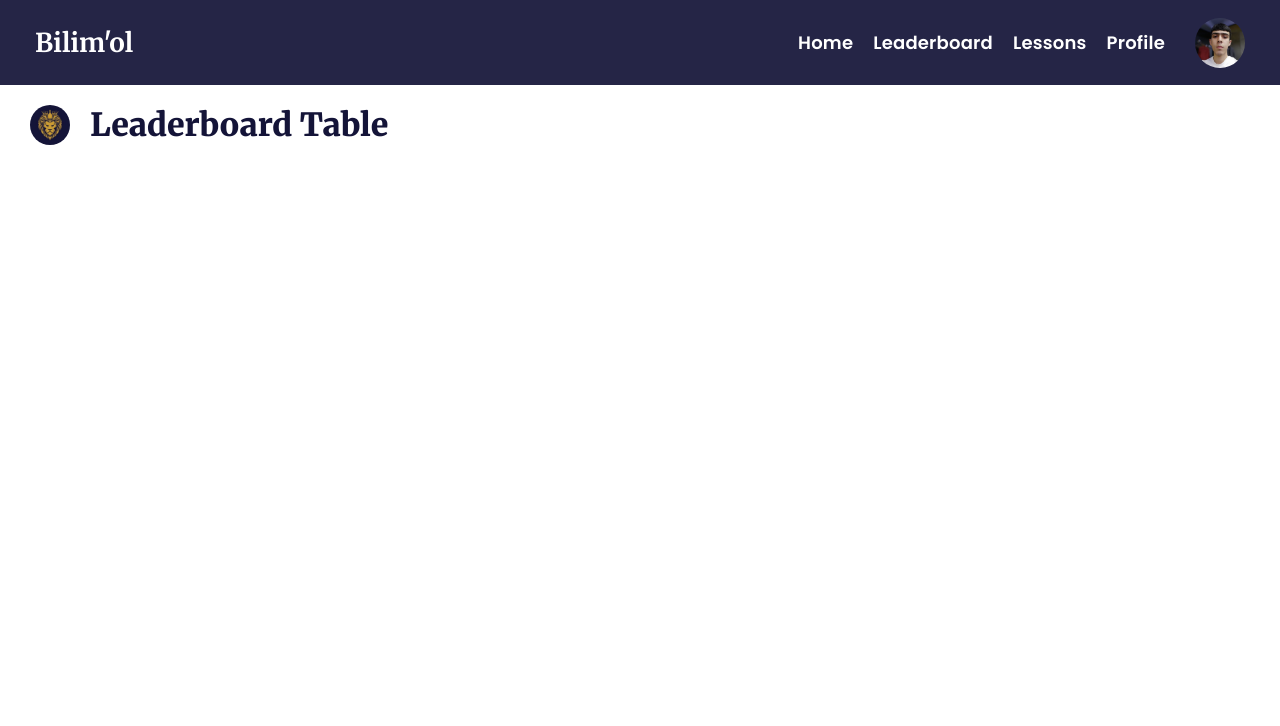
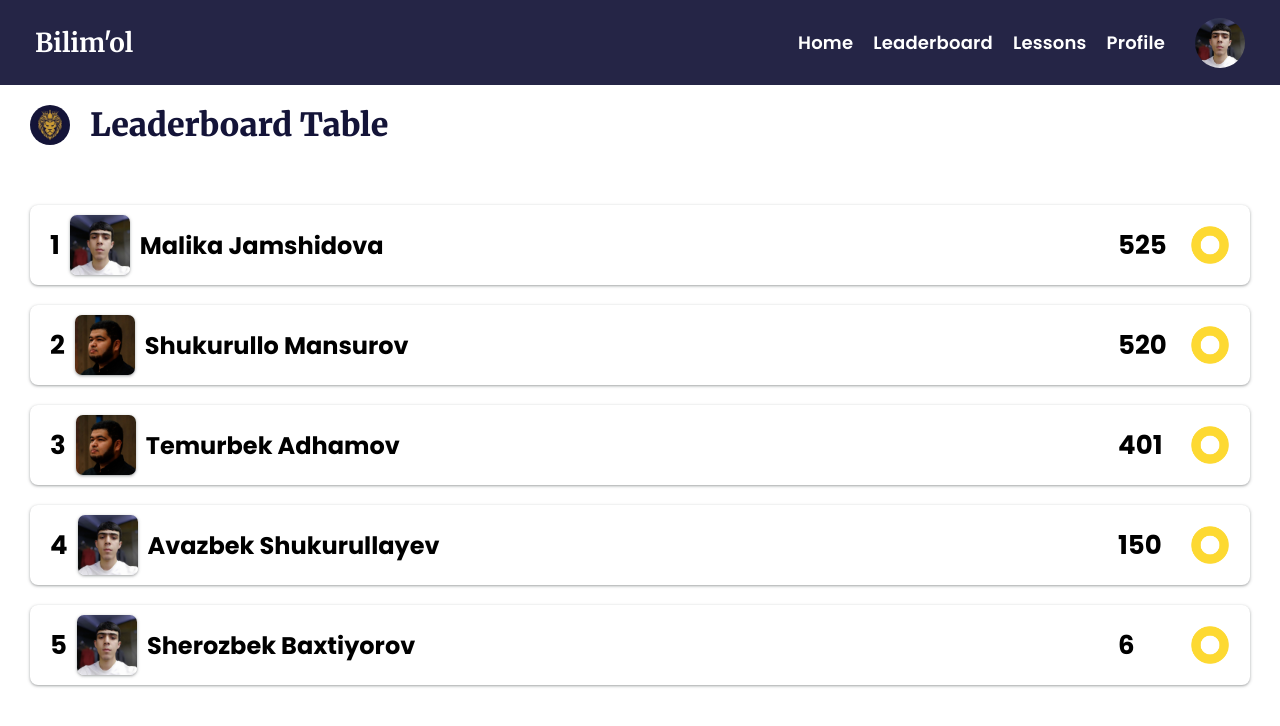
Before and after one commit to sherozbek1706/bilim-ol, a React (Vite) app: page /leaderboard in a window 1280 px wide. Shown: the top 726 px of the page. Built offline with nearby package versions, Linux system fonts and the light colour scheme.

Commit message:
Tablelar qilib bo'linndi

```diff
--- a/src/components/index.js
+++ b/src/components/index.js
@@ -1,2 +1,3 @@
 export * from "./button";
 export * from "./tabname";
+export * from "./lead_table_row";
--- /dev/null
+++ b/src/components/lead_table_row/index.js
@@ -0,0 +1 @@
+export * from "./lead_table_row.jsx";
--- /dev/null
+++ b/src/components/lead_table_row/lead_table_row.css
@@ -0,0 +1,74 @@
+.LeadTableRow {
+  display: flex;
+  align-items: center;
+  justify-content: space-between;
+  width: 100%;
+  padding: 10px 20px;
+  height: 80px;
+  margin: 10px 0;
+  border-radius: 8px;
+  box-shadow: rgba(60, 64, 67, 0.3) 0px 1px 2px 0px,
+    rgba(60, 64, 67, 0.15) 0px 1px 3px 1px;
+  cursor: pointer;
+  transition: 0.3s ease-in-out;
+}
+.LeadTableRow:hover {
+  background-color: #03396c;
+  transform: scale(1.02);
+}
+.LeadTableRow_idx {
+  font-family: "Poppins";
+  font-weight: 700;
+  font-size: 26px;
+  margin-right: 10px;
+  transition: 0.3s ease-in-out;
+}
+.LeadTableRow__profile {
+  width: 60px;
+  border-radius: 7px;
+  margin-right: 10px;
+  box-shadow: rgba(60, 64, 67, 0.3) 0px 1px 2px 0px,
+    rgba(60, 64, 67, 0.15) 0px 1px 3px 1px;
+  transition: 0.3s ease-in-out;
+}
+.LeadTableRow__fullname {
+  font-family: "Poppins";
+  font-weight: 700;
+  font-size: 24px;
+  width: 38%;
+  transition: 0.3s ease-in-out;
+}
+.LeadTableRow__point {
+  font-family: "Poppins";
+  font-weight: 700;
+  font-size: 26px;
+  width: 22%;
+  transition: 0.3s ease-in-out;
+}
+.LeadTableRow__profileside {
+  display: flex;
+  align-items: center;
+  justify-content: flex-start;
+  width: 80%;
+}
+.LeadTableRow__pointside {
+  display: flex;
+  align-items: center;
+  justify-content: flex-end;
+  width: 20%;
+}
+.circleLogo {
+  width: 40px;
+  margin-left: 20px;
+}
+
+.LeadTableRow:hover .LeadTableRow__fullname,
+.LeadTableRow:hover .LeadTableRow__point,
+.LeadTableRow:hover .LeadTableRow_idx {
+  color: yellow;
+}
+
+.LeadTableRow:hover .LeadTableRow__profile {
+  box-shadow: rgba(170, 207, 20, 0.3) 0px 1px 2px 0px,
+    rgba(187, 180, 52, 0.15) 0px 1px 3px 1px;
+}
--- /dev/null
+++ b/src/components/lead_table_row/lead_table_row.jsx
@@ -0,0 +1,33 @@
+import "./lead_table_row.css";
+import circleLogo from "../../assets/image/circle-logo.png";
+export const LeadTableRow = ({ data }) => {
+  return (
+    <>
+      {data.map((user, idx) => (
+        <div className="LeadTableRow" key={user.id}>
+          <div className="LeadTableRow__profileside">
+            <p className="LeadTableRow_idx">{idx + 1}</p>
+            <img
+              src={user.image}
+              className="LeadTableRow__profile"
+              alt="Profile"
+            />
+            <p className="LeadTableRow__fullname">
+              {user.first_name} {user.last_name}
+            </p>
+          </div>
+          <div className="LeadTableRow__pointside">
+            <p className="LeadTableRow__point">{user.point}</p>
+            <img className="circleLogo" src={circleLogo} alt="L" />
+          </div>
+        </div>
+      ))}
+    </>
+  );
+
+  data.map((user) => (
+    <div className="LeadTableRow">
+      <h1>{user}</h1>
+    </div>
+  ));
+};
--- a/src/database/users.js
+++ b/src/database/users.js
@@ -1,26 +1,66 @@
-export const Users = [
+const data = [
   {
-    id: 1, // contsant
-    first_name: "Sherozbek", // contsant
-    last_name: "Baxtiyorov", // contsant
-    image: "../assets/image/users/user1.jpg", // contsant
-    point: 450, // flexible
+    id: 1,
+    first_name: "Sherozbek",
+    last_name: "Baxtiyorov",
+    image: "./src/assets/image/users/user1.jpg",
+    point: 6,
     datail: {
-      username: "sherozbek.17", // contsant
-      password: "12341234", // contsant
+      username: "sherozbek.17",
+      password: "12341234",
     },
-    birtday: "01-01-1999", // contsant
+    birthday: "01-01-1999",
   },
   {
     id: 2,
-    first_name: "Nazarbek",
-    last_name: "Hoshimov",
-    image: "../assets/image/users/user1.jpg",
-    point: 400,
+    first_name: "Temurbek",
+    last_name: "Adhamov",
+    image: "./src/assets/image/users/user2.jpg",
+    point: 401,
     datail: {
-      username: "nazarbek.14",
-      password: "785785487",
+      username: "temurbek.00",
+      password: "123123123",
     },
-    birtday: "05-05-2006",
+    birthday: "05-05-1882",
+  },
+  {
+    id: 3,
+    first_name: "Avazbek",
+    last_name: "Shukurullayev",
+    image: "./src/assets/image/users/user1.jpg",
+    point: 150,
+    datail: {
+      username: "avaz.00",
+      password: "123123123",
+    },
+    birthday: "05-05-1882",
+  },
+  {
+    id: 4,
+    first_name: "Shukurullo",
+    last_name: "Mansurov",
+    image: "./src/assets/image/users/user2.jpg",
+    point: 520,
+    datail: {
+      username: "shukurullo.00",
+      password: "123123123",
+    },
+    birthday: "05-05-2001",
+  },
+  {
+    id: 5,
+    first_name: "Malika",
+    last_name: "Jamshidova",
+    image: "./src/assets/image/users/user1.jpg",
+    point: 525,
+    datail: {
+      username: "malika.00",
+      password: "123123123",
+    },
+    birthday: "05-05-2004",
   },
 ];
+
+export const Users = data.sort((a, b) => {
+  return b.point - a.point;
+});
--- a/src/layout/index.js
+++ b/src/layout/index.js
@@ -1 +1,2 @@
 export * from "./navbar";
+export * from "./lead_table";
--- /dev/null
+++ b/src/layout/lead_table/index.js
@@ -0,0 +1 @@
+export * from "./lead_table.jsx";
--- /dev/null
+++ b/src/layout/lead_table/lead_table.css
@@ -0,0 +1,8 @@
+.Leadtable {
+  display: flex;
+  flex-direction: column;
+  align-items: center;
+  justify-content: flex-start;
+  padding: 30px;
+  width: 100%;
+}
--- /dev/null
+++ b/src/layout/lead_table/lead_table.jsx
@@ -0,0 +1,24 @@
+import "./lead_table.css";
+import { Users } from "../../database/users";
+import { LeadTableRow } from "../../components";
+import { useEffect, useState } from "react";
+export const LeadTable = () => {
+
+  const [data, setData] = useState(Users);
+
+
+  useEffect(() => {
+    const base = data.sort((a, b) => {
+      return a.point - b.point;
+    });
+    console.log(base);
+
+    setData(base);
+  }, []);
+
+  return (
+    <div className="Leadtable">
+      <LeadTableRow data={data} />
+    </div>
+  );
+};
--- a/src/pages/leaderboard/leaderboard.jsx
+++ b/src/pages/leaderboard/leaderboard.jsx
@@ -1,11 +1,12 @@
 import { Tabname } from "../../components";
-import { Navbar } from "../../layout";
+import { LeadTable, Navbar } from "../../layout";
 import "./leaderboard.css";
 export const Leaderboard = () => {
   return (
     <div className="Leaderboard">
       <Navbar />
       <Tabname text={"Leaderboard Table"} />
+      <LeadTable />
     </div>
   );
 };
```
Also changed, not shown: src/assets/image/circle-logo.png (added), src/assets/image/users/user2.jpg (added).
